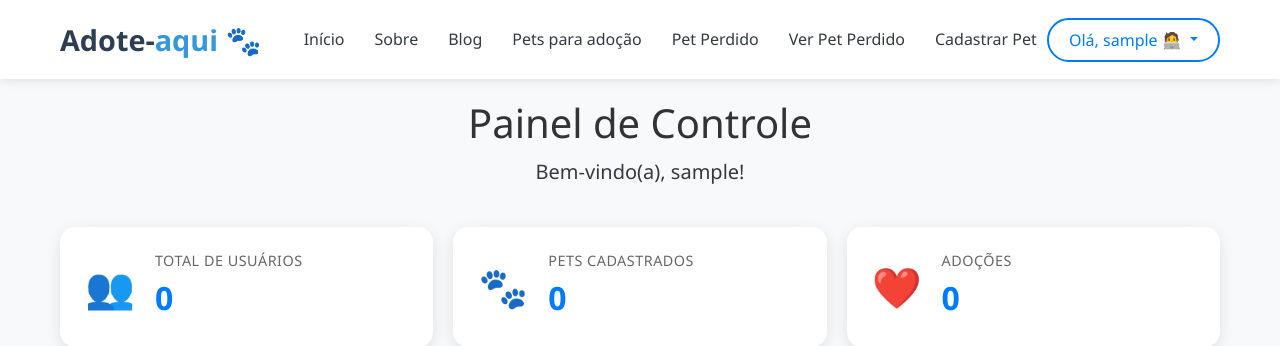
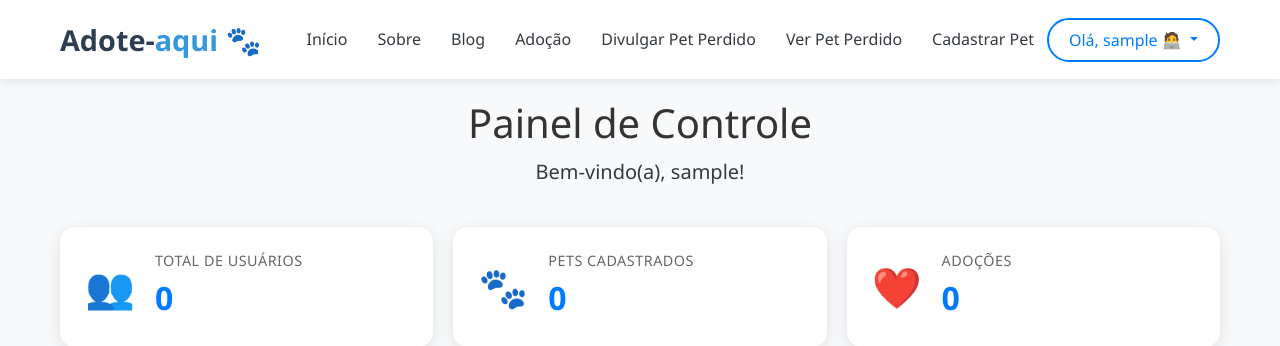
Before and after one commit to joaliny/adote-me, a Flask app: page /admin in a window 1280 px wide. Shown: the top 346 px of the page. Run offline with Flask 3, Linux system fonts and the light colour scheme; the visitor is signed in with stand-in values (Sample User, id 1); data that the repository does not hold is empty; some libraries are stand-ins or nearby versions.

Commit message:
modificando os nomes da nav

```diff
--- a/templates/base.html
+++ b/templates/base.html
@@ -42,8 +42,8 @@
           <li><a href="/home" class="{% if pagina == 'home' %}active{% endif %}">Início</a></li>
           <li><a href="/sobre" class="{% if pagina == 'sobre' %}active{% endif %}">Sobre</a></li>
           <li><a href="/blog" class="{% if pagina == 'blog' %}active{% endif %}">Blog</a></li>
-          <li><a href="/adotar" class="{% if pagina == 'adotar' %}active{% endif %}">Pets para adoção</a></li>
-          <li><a href="/divulgar-perdido" class="{% if pagina == 'divulgar_perdido' %}active{% endif %}">Pet Perdido</a></li>
+          <li><a href="/adotar" class="{% if pagina == 'adotar' %}active{% endif %}">Adoção</a></li>
+          <li><a href="/divulgar-perdido" class="{% if pagina == 'divulgar_perdido' %}active{% endif %}">Divulgar Pet Perdido</a></li>
           <li><a href="/pets-perdidos" class="{% if pagina == 'pets_perdidos' %}active{% endif %}">Ver Pet Perdido</a></li>
 
 
```
